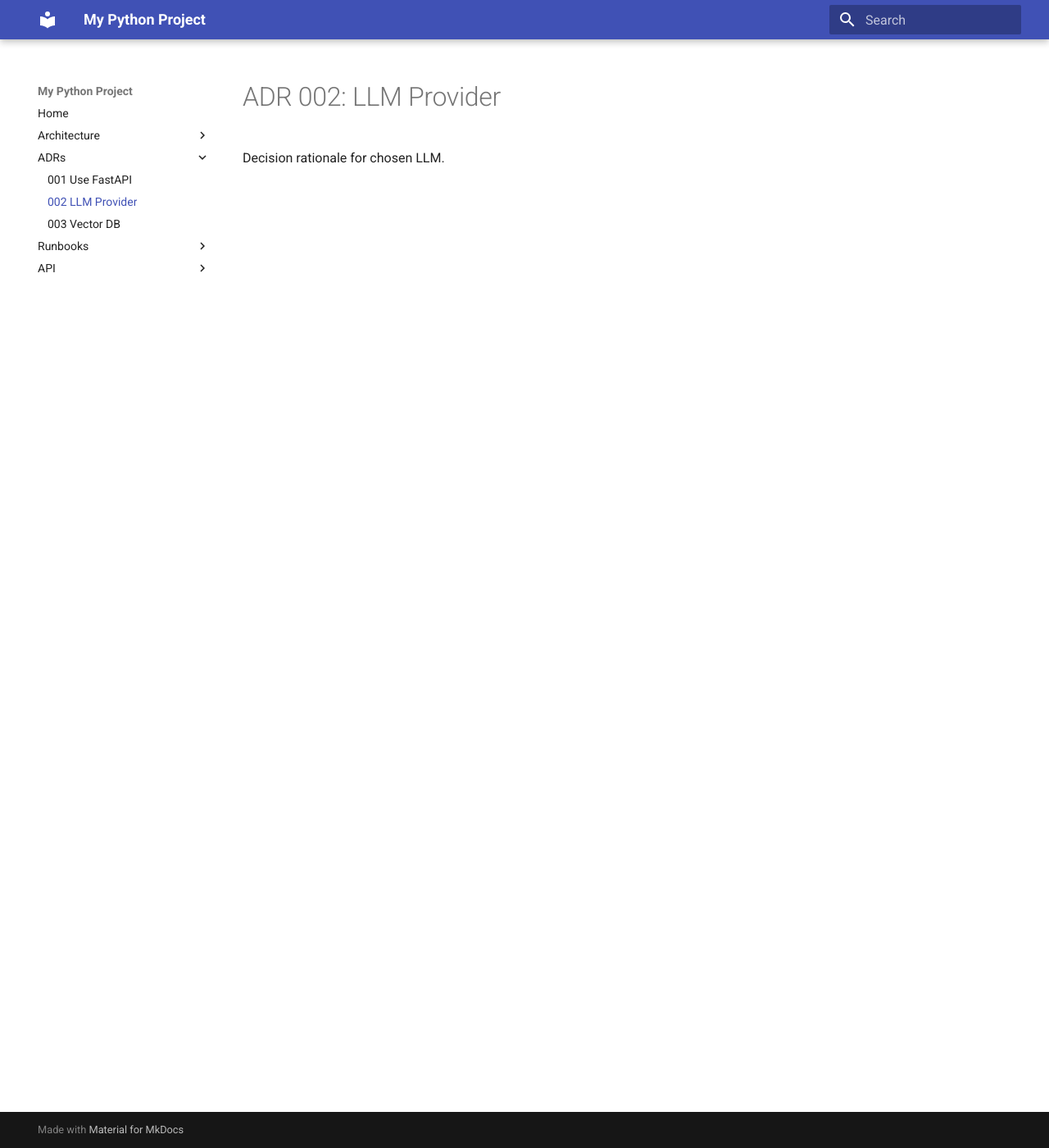
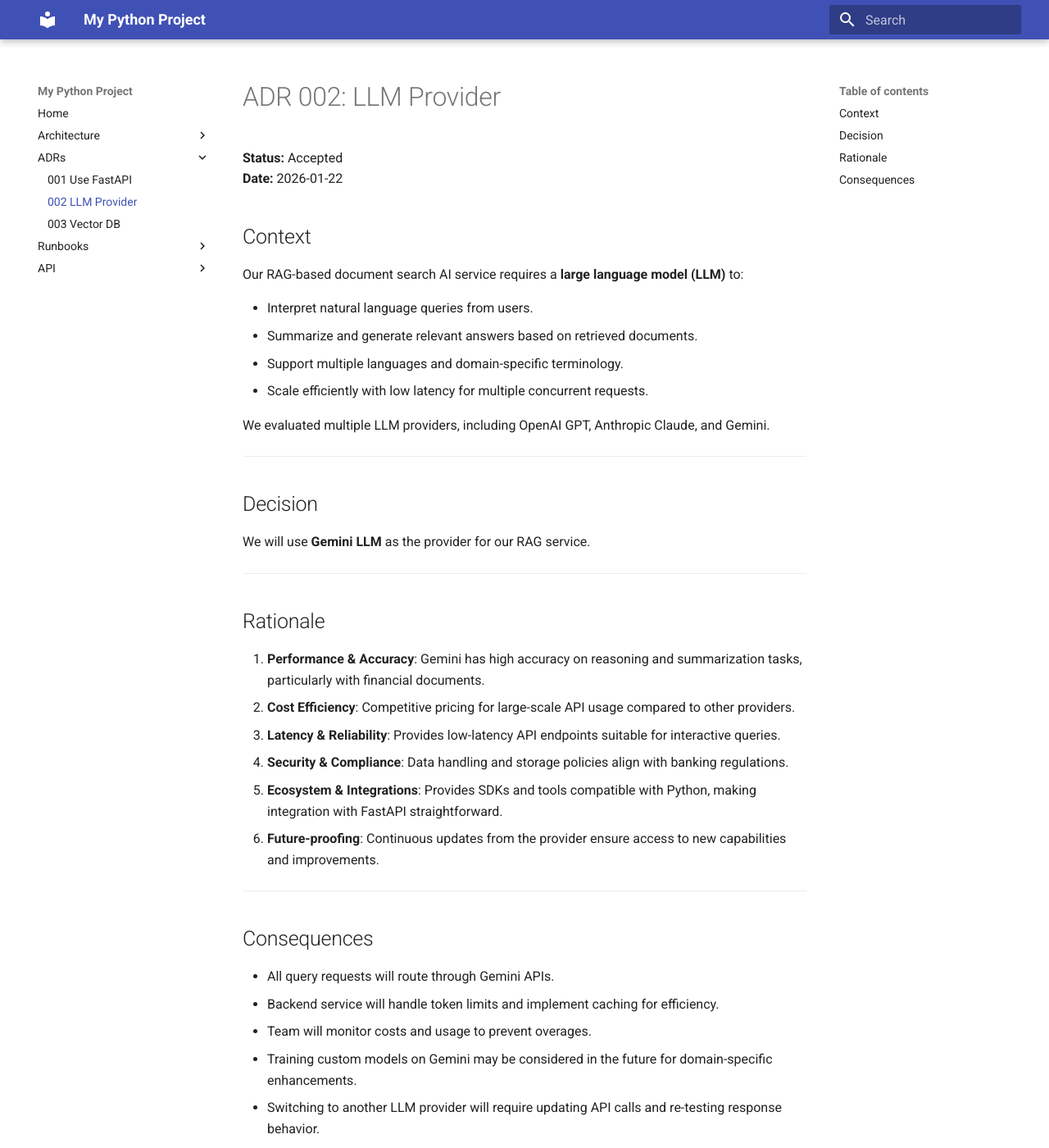
Before and after one commit to shrawanika-w/python-doc-project, an MkDocs documentation site: the page built from docs/adr/002-llm-provider.md, in a window 1280 px wide and 1400 px high. Shown: the whole window at 82% size. Built offline with MkDocs 1.6.1 and Material for MkDocs 9.7.7, drawn with Linux system fonts in a browser that asks for light colours.

Commit message:
Add ADR for LLM provider decision
Document the decision to use Gemini LLM for RAG service, including context, rationale, and consequences.

```diff
--- a/docs/adr/002-llm-provider.md
+++ b/docs/adr/002-llm-provider.md
@@ -1,2 +1,38 @@
 # ADR 002: LLM Provider
-Decision rationale for chosen LLM.
+
+**Status:** Accepted
+**Date:** 2026-01-22
+
+## Context
+Our RAG-based document search AI service requires a **large language model (LLM)** to:
+
+- Interpret natural language queries from users.
+- Summarize and generate relevant answers based on retrieved documents.
+- Support multiple languages and domain-specific terminology.
+- Scale efficiently with low latency for multiple concurrent requests.
+
+We evaluated multiple LLM providers, including OpenAI GPT, Anthropic Claude, and Gemini.
+
+---
+
+## Decision
+We will use **Gemini LLM** as the provider for our RAG service.
+
+---
+
+## Rationale
+1. **Performance & Accuracy**: Gemini has high accuracy on reasoning and summarization tasks, particularly with financial documents.
+2. **Cost Efficiency**: Competitive pricing for large-scale API usage compared to other providers.
+3. **Latency & Reliability**: Provides low-latency API endpoints suitable for interactive queries.
+4. **Security & Compliance**: Data handling and storage policies align with banking regulations.
+5. **Ecosystem & Integrations**: Provides SDKs and tools compatible with Python, making integration with FastAPI straightforward.
+6. **Future-proofing**: Continuous updates from the provider ensure access to new capabilities and improvements.
+
+---
+
+## Consequences
+- All query requests will route through Gemini APIs.
+- Backend service will handle token limits and implement caching for efficiency.
+- Team will monitor costs and usage to prevent overages.
+- Training custom models on Gemini may be considered in the future for domain-specific enhancements.
+- Switching to another LLM provider will require updating API calls and re-testing response behavior.
```
